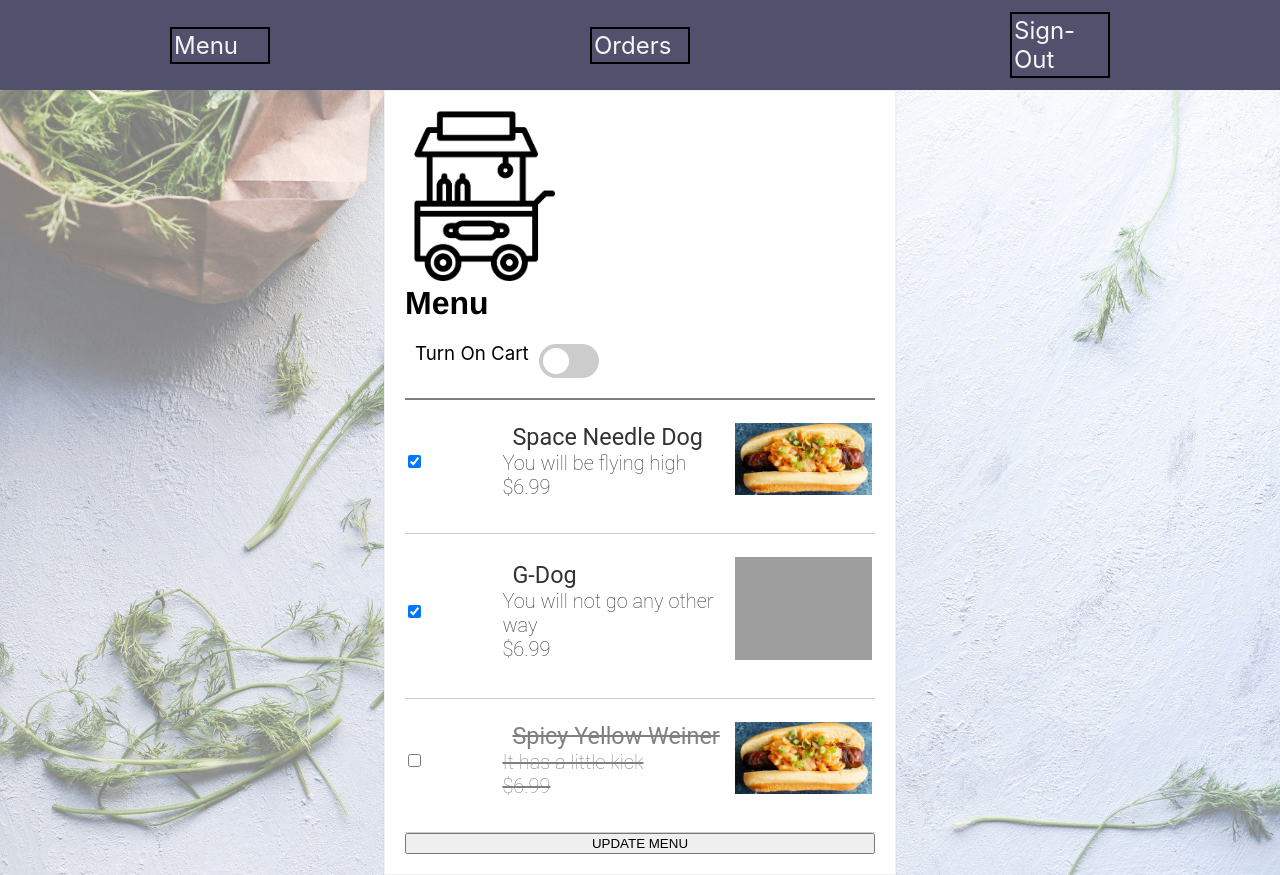
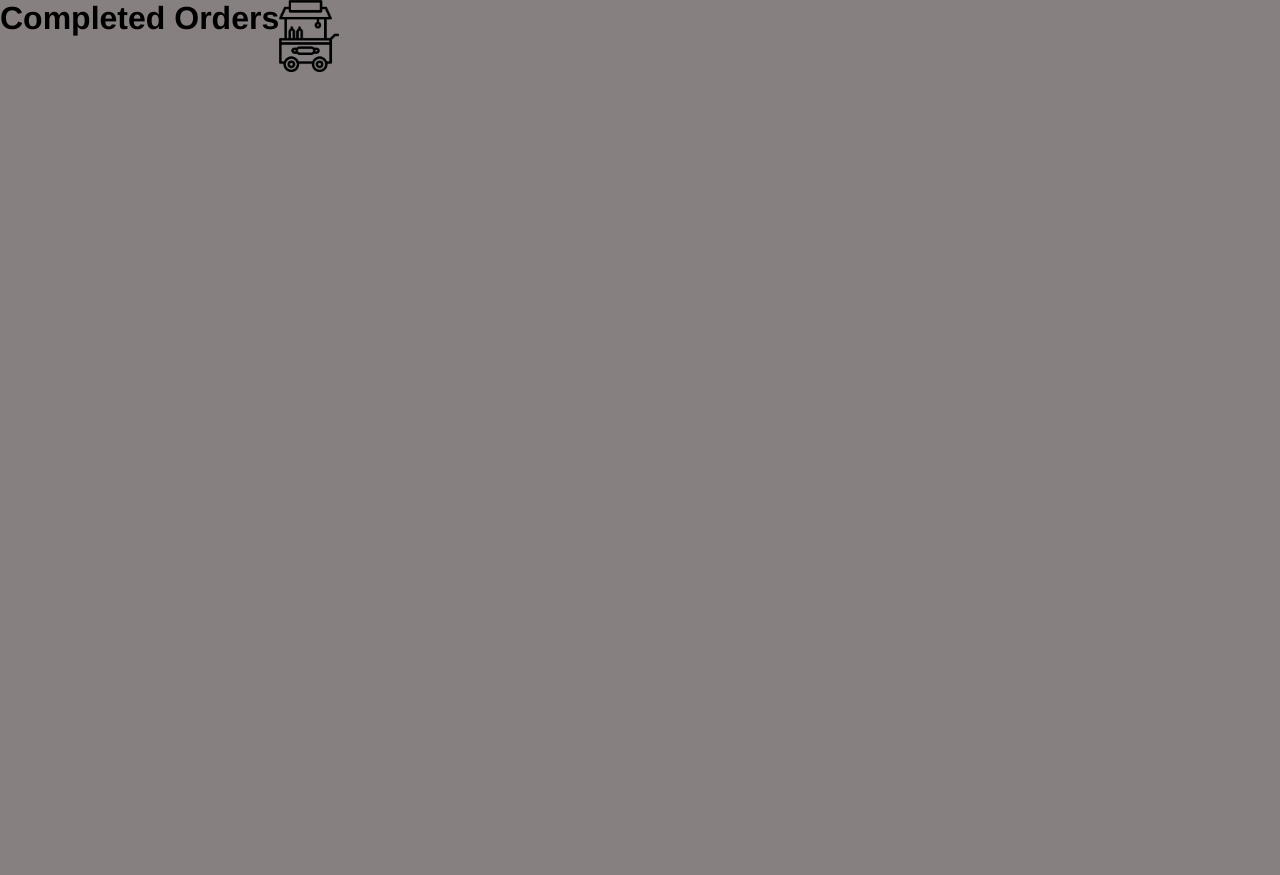
Before and after one commit to nataliagourova/AD320-power-team, a React (Create React App) app in the folder frontend/: page /vendor/completedOrders in a window 1280 px wide. After the commit the page ends 800 px from the top, so only its background shows below. Built offline with nearby package versions, Linux system fonts and the light colour scheme; grey boxes are pictures that could not be loaded; what react-google-maps would draw is missing.

Commit message:
Add button connectivity

```diff
--- a/frontend/src/App.js
+++ b/frontend/src/App.js
@@ -2,8 +2,9 @@ import React from 'react';
 
 import Landing   from  './Landing.js';
 import Vendor    from  './vendor/Vendor.js';
-
 import Vendor1   from  './vendor/Vendor1.js';
+import CompletedOrders   from  './vendor/CompletedOrders.js';
+import ProgressOrders   from  './vendor/ProgressOrders.js';
 
 
 import Customer  from  './customer/Customer.js';
@@ -31,7 +32,10 @@ function App() {
         <div>
           <Route path="/"    exact component = {Landing} className="App"  />
           <Route path="/admin"     component = {Login}    />
-          {/* <Route path="/vendor"    component = {Vendor}  className="App"  /> */}
+
+
+          <Route path="/vendor/inProgressOrders" component = {ProgressOrders} />
+          <Route path="/vendor/completedOrders"   component = {CompletedOrders}    />
 
           <Route path="/customer"  exact    component = {Customer} className="App" />
           <Route path="/customer/search"    component = {Search}  className="App"/>
@@ -51,8 +55,11 @@ function App() {
 
 
           {/* <Route path="/"    exact component = {Landing}  className="App" /> */}
-          <Route path="/vendor"   component = {Vendor} className="App"   />
-          <Route path="/newOrders"   component = {Vendor1}  className="App"  />
+
+
+          <Route path="/vendor" exact component = {Vendor} className="App"   />
+          <Route path="/vendor/newOrders"   component = {Vendor1}  className="App"  />
+
           {/* <Route path="/customer"  exact    component = {Customer} className="App" />
           <Route path="/customer/search"    component = {Search} className="App"/>
           <Route path="/customer/clickPin"  component = {ClickPin} className="App"/>
--- a/frontend/src/common/Nav.js
+++ b/frontend/src/common/Nav.js
@@ -10,7 +10,8 @@ function Nav(){
       <nav>
          <ul className="nav-buttons">
                <li>Menu</li>
-               <li><Link className="signout" to="/newOrders">Orders</Link></li>
+               <li><Link className="signout" to="/vendor/newOrders">New Orders</Link></li>
+               <li><Link className="signout" to="/vendor/inProgressOrders">Orders In Progress</Link></li>
                <li><Link className="signout" to ="">Sign-Out</Link></li>
 
 
--- /dev/null
+++ b/frontend/src/vendor/CompletedOrders.js
@@ -0,0 +1,20 @@
+import React from 'react';
+import './VendorOrders.css';
+import Home from '../assets/hotdogcart.png';
+
+import {Link} from 'react-router-dom';
+
+
+function CompletedOrders () {
+   return(
+      <div className="In-Progress">
+         <h1>Completed Orders</h1>
+         <Link className="pic" to = "/customer/search">
+            <img src={Home} alt = "home"/>
+         </Link>
+
+      </div>
+   )
+}
+
+export default CompletedOrders;
--- a/frontend/src/vendor/CustomerDetails.js
+++ b/frontend/src/vendor/CustomerDetails.js
@@ -4,7 +4,6 @@ import customerData from '../data/customerData';
 
 class CustomerDetails extends React.Component {
     render() {
-        console.log("sdfsldfkjsdfkj>>>>>>>>>>>>>>>  " + this.props.customerId);
         var customer = customerData[this.props.customerId];
         return (
             <div className="customerDetailsContainer">
--- /dev/null
+++ b/frontend/src/vendor/ProgressOrders.js
@@ -0,0 +1,20 @@
+import React from 'react';
+import './VendorOrders.css';
+import Home from '../assets/hotdogcart.png';
+
+import {Link} from 'react-router-dom';
+
+
+function ProgressOrders () {
+   return(
+      <div className="In-Progress">
+         <h1>Orders In Progress</h1>
+         <Link className="pic" to = "/customer/search">
+            <img src={Home} alt = "home"/>
+         </Link>
+
+      </div>
+   )
+}
+
+export default ProgressOrders;
--- a/frontend/src/vendor/Vendor1.css
+++ b/frontend/src/vendor/Vendor1.css
@@ -6,7 +6,6 @@
   height: 40vmin;
   pointer-events: none;
 }
-
 
 .App-button{
   width: 15%;
--- a/frontend/src/vendor/Vendor1.js
+++ b/frontend/src/vendor/Vendor1.js
@@ -9,7 +9,7 @@ function Vendor1() {
     <div className="App">
 
       <VendorOrders />;
-	  <BottomMenu />
+	    <BottomMenu />
       <header className="App-header">
         <img src={logo} className="App-logo" alt="logo" />
       </header>
--- a/frontend/src/vendor/VendorOrders.css
+++ b/frontend/src/vendor/VendorOrders.css
@@ -28,6 +28,12 @@
    padding: 20px;
 }
 
+.In-Progress {
+    height: 40vmin;
+    pointer-events: none;
+    display: flex;
+}
+
 .Vendor > h1{
    font-family: Roboto, sans-serif;
    color: #333333;
```
Also changed, not shown: frontend/src/data/orderData.js (+17 -0 lines).
